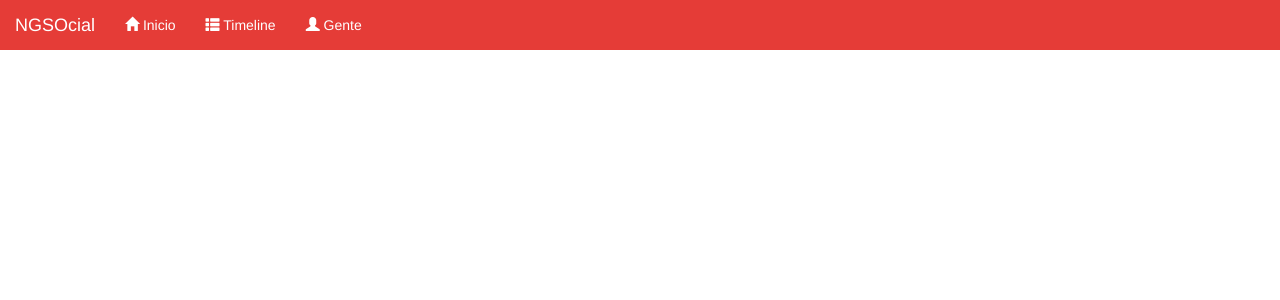
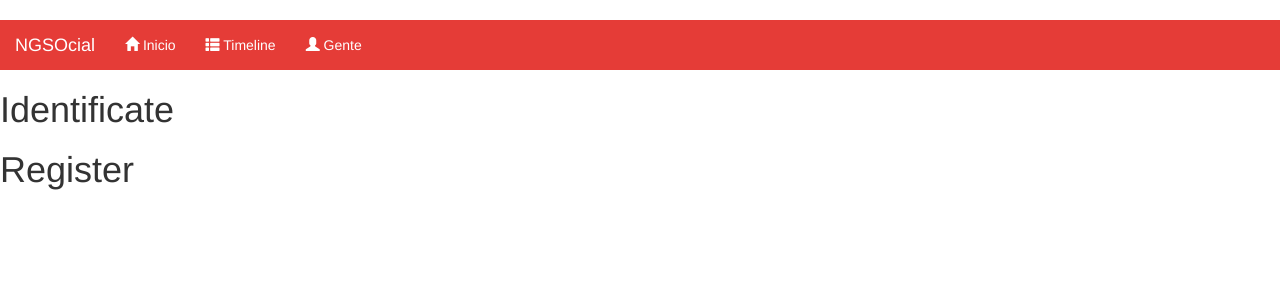
Before and after one commit to maquistemas/client, an Angular app: page / in a window 1280 px wide. Shown: the top 300 px of the page. Built offline with nearby package versions, Linux system fonts and the light colour scheme.

Commit message:
Componente login y register

```diff
--- a/src/app/app.component.html
+++ b/src/app/app.component.html
@@ -31,3 +31,6 @@
     </div>
   </nav>
 </div>
+
+<login></login>
+<register></register>
--- /dev/null
+++ b/src/app/components/login/login.component.html
@@ -0,0 +1 @@
+<h1>{{title}}</h1>
--- /dev/null
+++ b/src/app/components/login/login.component.ts
@@ -0,0 +1,17 @@
+import { Component, OnInit } from '@angular/core';
+
+@Component({
+	selector: 'login',
+	templateUrl: './login.component.html'
+	})
+export class LoginComponent implements OnInit{
+	public title:string;
+
+	constructor(){
+		this.title = 'Identificate';
+	}
+
+	ngOnInit(){
+		console.log('Componente de login cargado..');
+	}
+}
--- /dev/null
+++ b/src/app/components/register/register.component.html
@@ -0,0 +1 @@
+<h1>{{title}}</h1>
--- /dev/null
+++ b/src/app/components/register/register.component.ts
@@ -0,0 +1,17 @@
+import { Component, OnInit } from '@angular/core';
+
+@Component({
+	selector: 'register',
+	templateUrl: './register.component.html'
+	})
+export class RegisterComponent implements OnInit{
+	public title:string;
+
+	constructor(){
+		this.title = 'Register';
+	}
+
+	ngOnInit(){
+		console.log('Componente register cargado..');
+	}
+}
```
Also changed, not shown: src/app/app.module.ts (+6 -1 lines).
